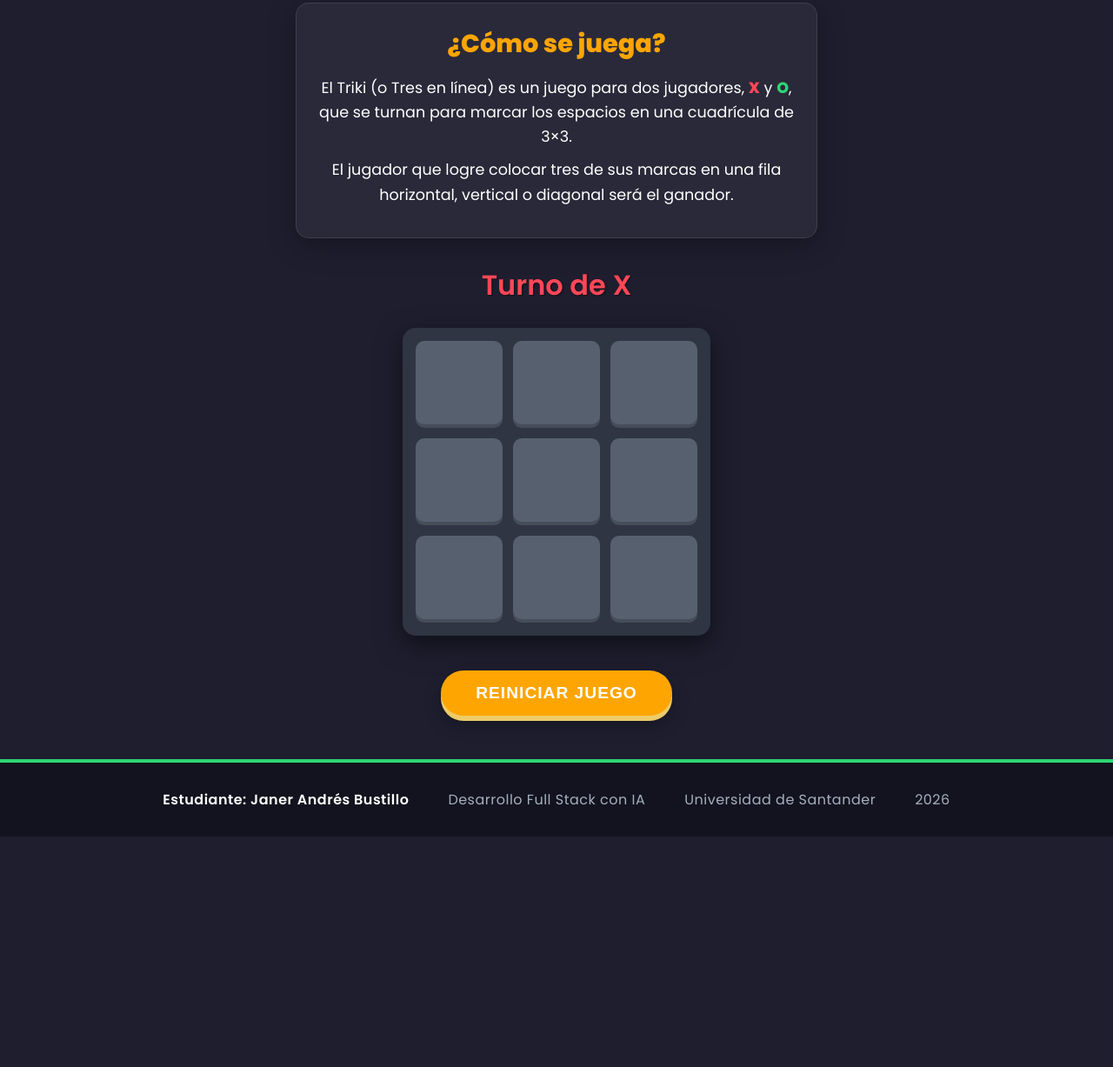
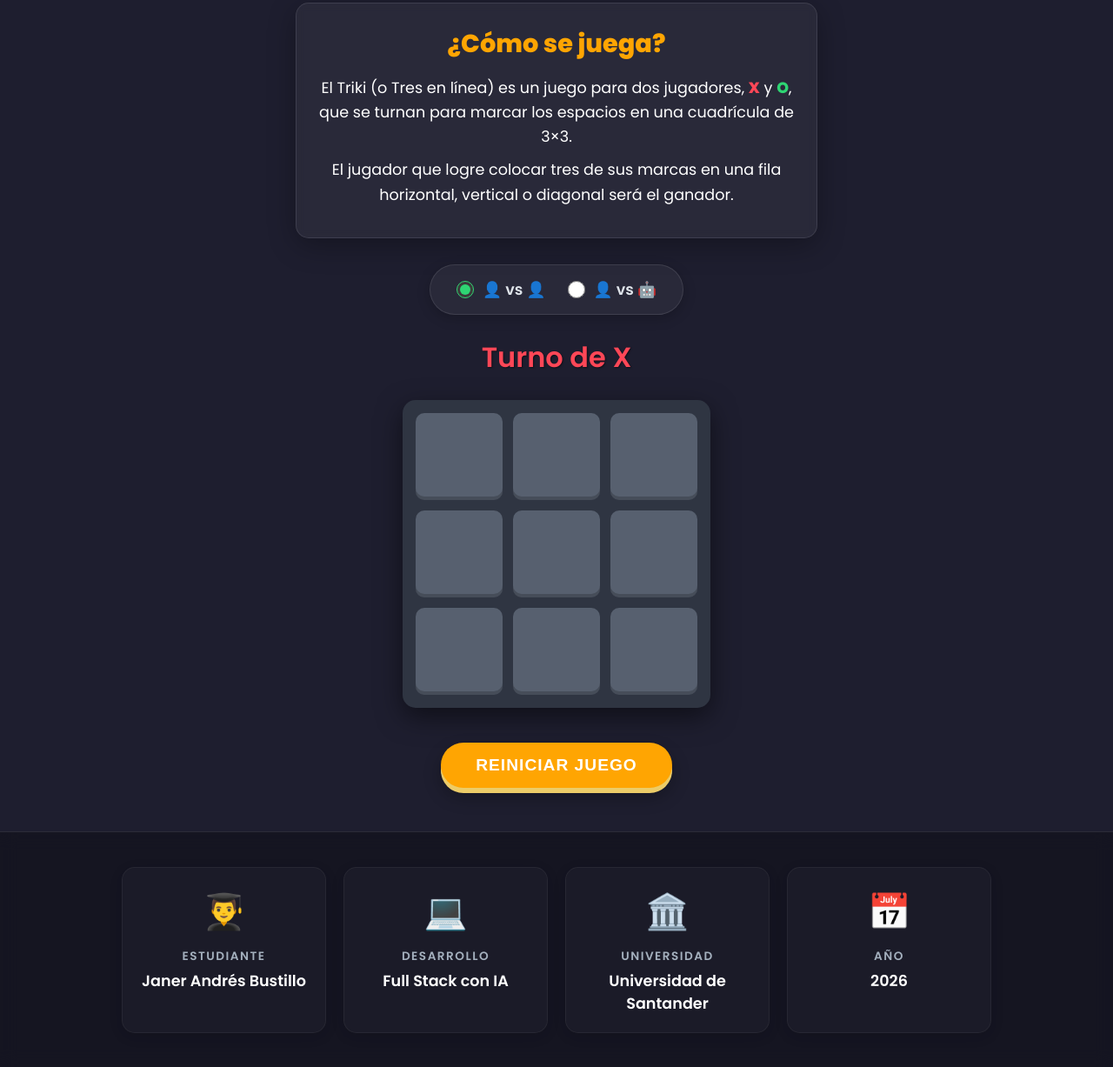
Before and after one commit to JanerBus/juegoTriki, a plain HTML site: page index.html in a window 1280 px wide. Shown: the part 127-1354 px from the top of the page at 87% size. Before the commit the page ends 1089 px from the top, so only its background shows below. Drawn offline with Linux system fonts and the light colour scheme.

Commit message:
Update: Añadido modo vs Máquina y rediseño del footer

```diff
--- a/index.html
+++ b/index.html
@@ -18,6 +18,15 @@
     </section>
 
     <main class="juego-contenedor">
+        <div class="controles">
+            <label>
+                <input type="radio" name="modo" value="1v1" checked> 👤 vs 👤
+            </label>
+            <label>
+                <input type="radio" name="modo" value="vsMaquina"> 👤 vs 🤖
+            </label>
+        </div>
+
         <div class="estado" id="estado">Turno de X</div>
         <div class="tablero" id="tablero">
             <div class="celda" data-indice="0"></div>
@@ -33,11 +42,29 @@
         <button id="reiniciar">Reiniciar Juego</button>
     </main>
 
-    <footer>
-        <p>Estudiante: Janer Andrés Bustillo</p>
-        <p>Desarrollo Full Stack con IA</p>
-        <p>Universidad de Santander</p>
-        <p>2026</p>
+    <footer class="nuevo-footer">
+        <div class="footer-contenido">
+            <div class="footer-item">
+                <span class="icono">👨‍🎓</span>
+                <p>Estudiante</p>
+                <strong>Janer Andrés Bustillo</strong>
+            </div>
+            <div class="footer-item">
+                <span class="icono">💻</span>
+                <p>Desarrollo</p>
+                <strong>Full Stack con IA</strong>
+            </div>
+            <div class="footer-item">
+                <span class="icono">🏛️</span>
+                <p>Universidad</p>
+                <strong>Universidad de Santander</strong>
+            </div>
+            <div class="footer-item">
+                <span class="icono">📅</span>
+                <p>Año</p>
+                <strong>2026</strong>
+            </div>
+        </div>
     </footer>
 
     <script src="script.js"></script>
--- a/script.js
+++ b/script.js
@@ -1,10 +1,12 @@
 const celdas = document.querySelectorAll('.celda');
 const estado = document.getElementById('estado');
 const btnReiniciar = document.getElementById('reiniciar');
+const radiosModo = document.querySelectorAll('input[name="modo"]');
 
 let tablero = ['', '', '', '', '', '', '', '', ''];
 let jugadorActual = 'X';
 let juegoActivo = true;
+let modoJuego = '1v1'; // '1v1' o 'vsMaquina'
 
 const condicionesGanadoras = [
     [0, 1, 2], [3, 4, 5], [6, 7, 8], // Filas
@@ -12,23 +14,34 @@ const condicionesGanadoras = [
     [0, 4, 8], [2, 4, 6]             // Diagonales
 ];
 
+// Cambiar modo de juego
+radiosModo.forEach(radio => {
+    radio.addEventListener('change', (e) => {
+        modoJuego = e.target.value;
+        reiniciarJuego();
+    });
+});
+
 function manejarClickCelda(e) {
+    // Si es modo vs máquina y el turno es de 'O', el usuario no puede hacer clic
+    if (modoJuego === 'vsMaquina' && jugadorActual === 'O') return;
+
     const celda = e.target;
     const indice = parseInt(celda.getAttribute('data-indice'));
 
-    // Si la celda ya está ocupada o el juego terminó, no hacer nada
     if (tablero[indice] !== '' || !juegoActivo) {
         return;
     }
 
-    actualizarCelda(celda, indice);
-    verificarGanador();
+    realizarMovimiento(celda, indice);
 }
 
-function actualizarCelda(celda, indice) {
+function realizarMovimiento(celda, indice) {
     tablero[indice] = jugadorActual;
     celda.textContent = jugadorActual;
     celda.classList.add(jugadorActual.toLowerCase());
+
+    verificarGanador();
 }
 
 function verificarGanador() {
@@ -49,7 +62,6 @@ function verificarGanador() {
         return;
     }
 
-    // Verificar empate
     if (!tablero.includes('')) {
         estado.textContent = '¡Empate! 🤝';
         estado.style.color = '#ffa502';
@@ -57,15 +69,66 @@ function verificarGanador() {
         return;
     }
 
-    // Si nadie ganó y no hay empate, cambiar de turno
     cambiarJugador();
 }
 
 function cambiarJugador() {
     jugadorActual = jugadorActual === 'X' ? 'O' : 'X';
     estado.textContent = `Turno de ${jugadorActual}`;
-    // Cambiar color del texto dependiendo de quién es el turno
     estado.style.color = jugadorActual === 'X' ? 'var(--color-primario)' : 'var(--color-secundario)';
+
+    // Si es el turno de la máquina
+    if (modoJuego === 'vsMaquina' && jugadorActual === 'O' && juegoActivo) {
+        juegoActivo = false; // Bloquear tablero temporalmente
+        estado.textContent = 'La máquina está pensando... 🤖';
+        estado.style.color = '#a4b0be';
+
+        setTimeout(() => {
+            juegoActivo = true;
+            movimientoMaquina();
+        }, 800); // Retraso para dar la sensación de que está pensando
+    }
+}
+
+function movimientoMaquina() {
+    let indice = -1;
+
+    // 1. Intentar ganar
+    indice = buscarMejorMovimiento('O');
+
+    // 2. Bloquear al jugador si está a punto de ganar
+    if (indice === -1) {
+        indice = buscarMejorMovimiento('X');
+    }
+
+    // 3. Tomar el centro si está libre
+    if (indice === -1 && tablero[4] === '') {
+        indice = 4;
+    }
+
+    // 4. Tomar un espacio aleatorio
+    if (indice === -1) {
+        let vacios = tablero.map((val, i) => val === '' ? i : null).filter(val => val !== null);
+        if (vacios.length > 0) {
+            indice = vacios[Math.floor(Math.random() * vacios.length)];
+        }
+    }
+
+    if (indice !== -1) {
+        const celda = celdas[indice];
+        realizarMovimiento(celda, indice);
+    }
+}
+
+function buscarMejorMovimiento(jugador) {
+    for (let i = 0; i < condicionesGanadoras.length; i++) {
+        const [a, b, c] = condicionesGanadoras[i];
+
+        if (tablero[a] === jugador && tablero[b] === jugador && tablero[c] === '') return c;
+        if (tablero[a] === jugador && tablero[c] === jugador && tablero[b] === '') return b;
+        if (tablero[b] === jugador && tablero[c] === jugador && tablero[a] === '') return a;
+    }
+    return -1; // No se encontró un movimiento crítico
 }
 
 function reiniciarJuego() {
@@ -81,9 +144,7 @@ function reiniciarJuego() {
     });
 }
 
-// Inicializar el color del estado
+// Inicializar
 estado.style.color = 'var(--color-primario)';
-
-// Event listeners
 celdas.forEach(celda => celda.addEventListener('click', manejarClickCelda));
 btnReiniciar.addEventListener('click', reiniciarJuego);
--- a/style.css
+++ b/style.css
@@ -69,6 +69,41 @@ header h1 {
     align-items: center;
     margin-bottom: 50px;
     flex: 1;
+    width: 100%;
+    padding: 0 20px;
+}
+
+.controles {
+    display: flex;
+    gap: 25px;
+    margin-bottom: 25px;
+    background: rgba(255, 255, 255, 0.05);
+    padding: 15px 30px;
+    border-radius: 50px;
+    border: 1px solid rgba(255, 255, 255, 0.1);
+    box-shadow: 0 4px 15px rgba(0,0,0,0.2);
+}
+
+.controles label {
+    display: flex;
+    align-items: center;
+    gap: 10px;
+    cursor: pointer;
+    font-size: 1.1rem;
+    font-weight: 600;
+    color: #dfe4ea;
+    transition: color 0.3s;
+}
+
+.controles label:hover {
+    color: var(--color-secundario);
+}
+
+.controles input[type="radio"] {
+    accent-color: var(--color-secundario);
+    width: 20px;
+    height: 20px;
+    cursor: pointer;
 }
 
 .estado {
@@ -79,6 +114,7 @@ header h1 {
     text-shadow: 1px 1px 2px rgba(0,0,0,0.5);
     min-height: 45px;
     transition: color 0.3s;
+    text-align: center;
 }
 
 .tablero {
@@ -153,34 +189,66 @@ header h1 {
     box-shadow: 0 0px 0 #ff6348, 0 2px 5px rgba(0,0,0,0.4);
 }
 
-footer {
-    background-color: #13131f;
+/* Footer Rediseñado */
+.nuevo-footer {
+    background: rgba(19, 19, 31, 0.8);
+    backdrop-filter: blur(10px);
     width: 100%;
-    text-align: center;
-    padding: 25px 20px;
+    padding: 40px 20px;
     margin-top: auto;
-    border-top: 4px solid var(--color-secundario);
+    border-top: 1px solid rgba(255, 255, 255, 0.1);
+}
+
+.footer-contenido {
     display: flex;
     flex-wrap: wrap;
     justify-content: center;
-    gap: 15px;
+    gap: 20px;
+    max-width: 1000px;
+    margin: 0 auto;
 }
 
-footer p {
-    margin: 5px 15px;
-    color: #a4b0be;
-    font-size: 1rem;
-    font-weight: 400;
-    letter-spacing: 0.5px;
+.footer-item {
+    background: rgba(255, 255, 255, 0.03);
+    padding: 20px;
+    border-radius: 15px;
+    text-align: center;
+    flex: 1;
+    min-width: 200px;
+    transition: transform 0.3s ease, background 0.3s ease, border-color 0.3s ease;
+    border: 1px solid rgba(255, 255, 255, 0.05);
+    box-shadow: 0 4px 15px rgba(0,0,0,0.1);
 }
 
-footer p:first-child {
+.footer-item:hover {
+    transform: translateY(-8px);
+    background: rgba(255, 255, 255, 0.08);
+    border-color: var(--color-secundario);
+}
+
+.footer-item .icono {
+    font-size: 2.5rem;
+    display: block;
+    margin-bottom: 12px;
+}
+
+.footer-item p {
+    color: #a4b0be;
+    font-size: 0.85rem;
+    margin-bottom: 5px;
+    text-transform: uppercase;
+    letter-spacing: 1.5px;
+    font-weight: 600;
+}
+
+.footer-item strong {
     color: #ffffff;
+    font-size: 1.1rem;
     font-weight: 600;
 }
 
 /* Responsividad */
-@media (max-width: 400px) {
+@media (max-width: 500px) {
     .tablero {
         grid-template-columns: repeat(3, 80px);
         grid-template-rows: repeat(3, 80px);
@@ -191,4 +259,12 @@ footer p:first-child {
     .instrucciones {
         margin: 20px 10px;
     }
+    .controles {
+        flex-direction: column;
+        gap: 15px;
+        align-items: center;
+    }
+    .footer-item {
+        min-width: 100%;
+    }
 }
```
